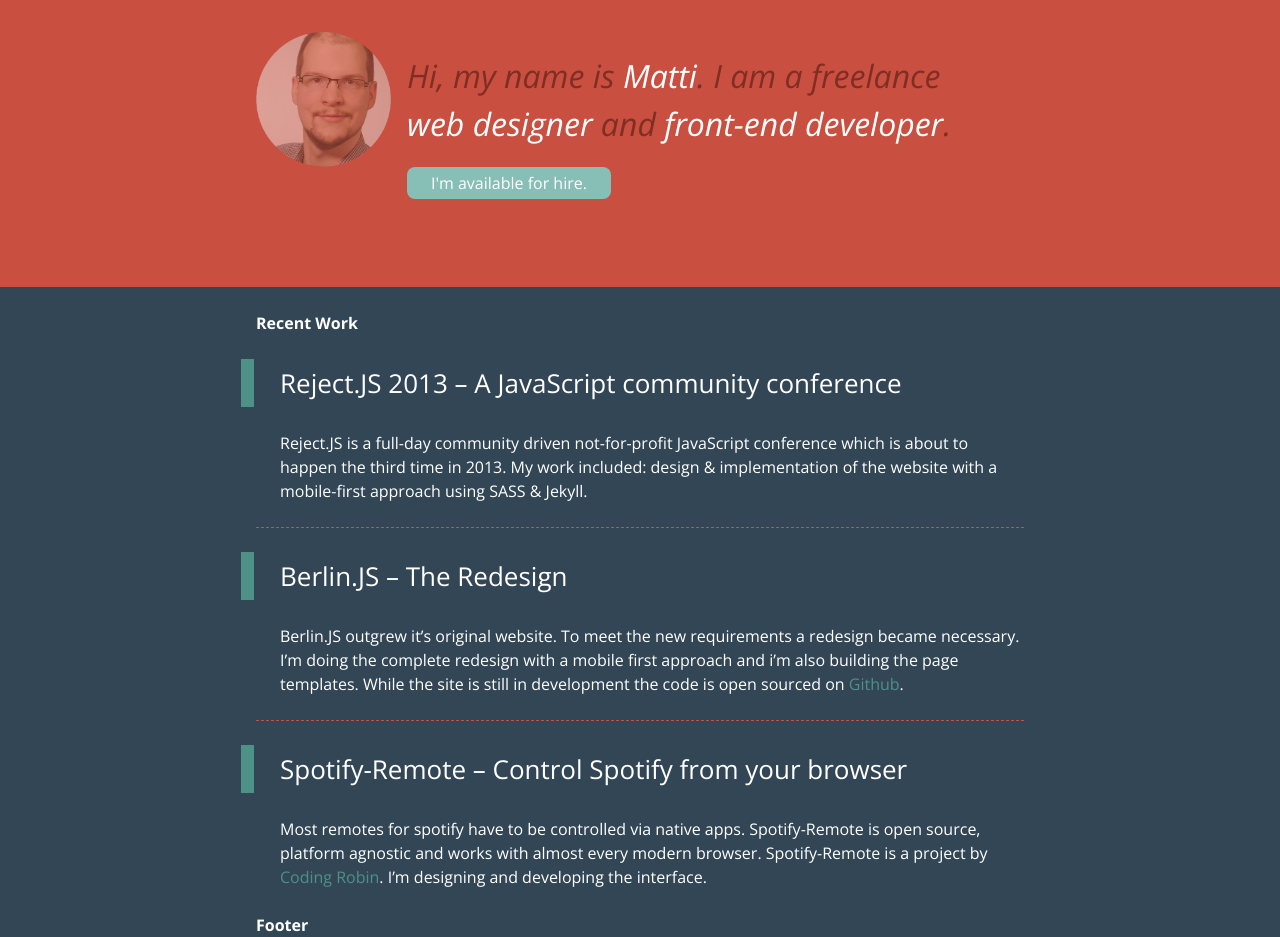
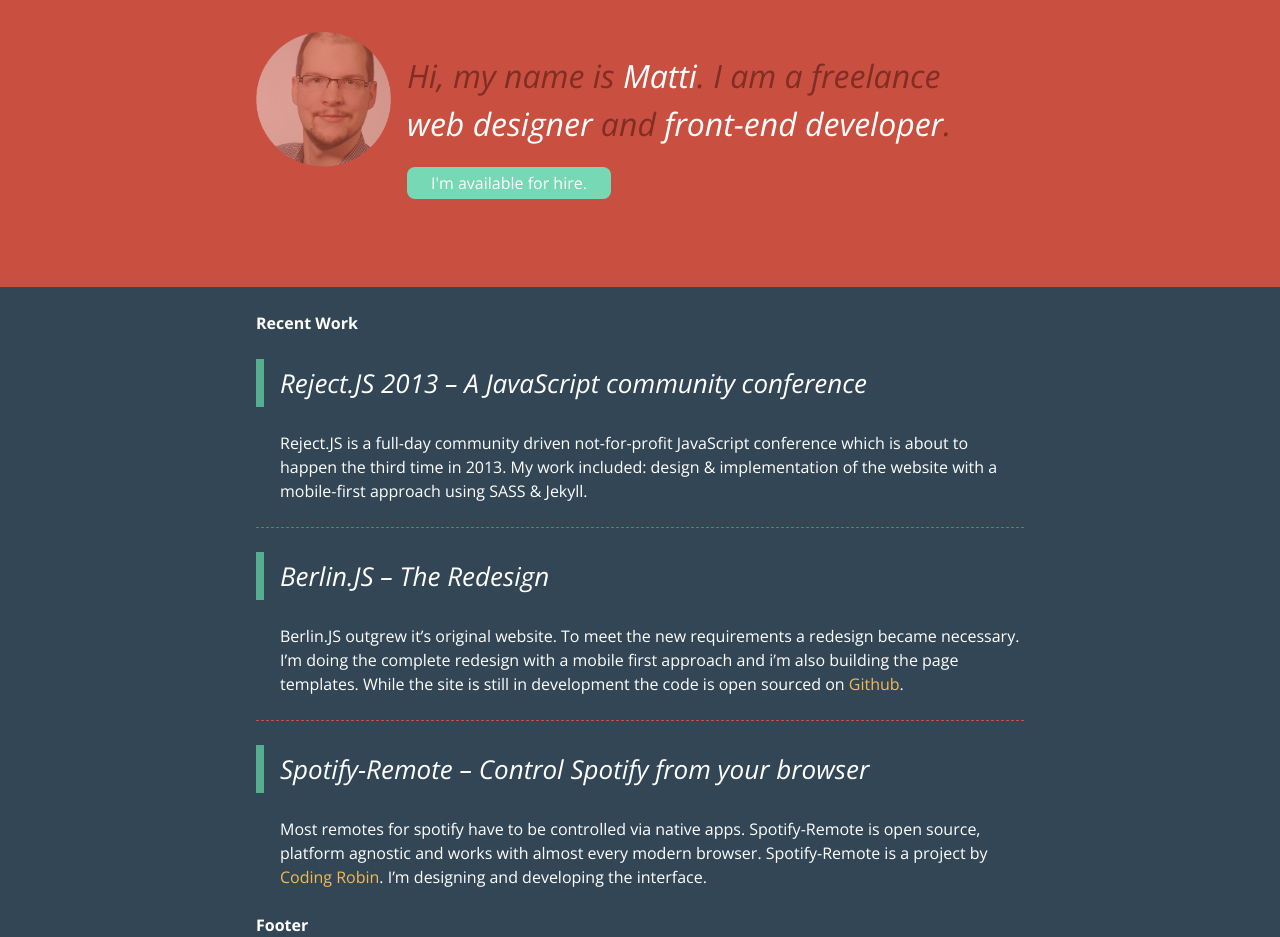
Before and after one commit to mbesser/mbesser.github.io, a Jekyll site: the page built from index.html, in a window 1280 px wide. Built offline with Jekyll 4.4.1, drawn with Linux system fonts in a browser that asks for light colours.

Commit message:
Adds new shades of green. Makes links yellow and h2 italic.

```diff
--- a/css/main.css
+++ b/css/main.css
@@ -11,7 +11,7 @@
   background-color: #324656; }
 
 a {
-  color: #4e9187;
+  color: #f1bb52;
   text-decoration: none; }
 
 .cf:before, .site-header:before,
@@ -49,6 +49,7 @@
 
 h2 {
   font-size: 1.6250rem;
+  font-style: italic;
   font-weight: 300;
   line-height: 3.0000rem;
   margin-top: 1.5rem;
@@ -90,9 +91,9 @@
     transition: background-color 0.3s; }
 
 .btn-green {
-  background-color: #87beb6; }
+  background-color: #76d8b4; }
   .btn-green:hover {
-    background-color: #4e9187; }
+    background-color: #55af8e; }
 
 .site-header {
   padding: 2em 0 4em;
@@ -124,7 +125,7 @@
   .welcome {
     text-align: left; } }
 .post {
-  padding-left: 1.5em;
+  padding-left: 1.5rem;
   border-bottom: 1px dashed #c94f41; }
   .post:last-of-type {
     border-bottom: none; }
@@ -135,8 +136,8 @@
     position: absolute;
     display: block;
     top: 0;
-    left: -1.5em;
-    width: .5em;
+    left: -1.5rem;
+    width: .5rem;
     height: 100%;
-    background-color: #4e9187;
+    background-color: #55af8e;
     content: " "; }
--- a/sass/base/_basics.scss
+++ b/sass/base/_basics.scss
@@ -15,6 +15,6 @@
 }
 
 a {
-  color: $dark-green;
+  color: $yellow;
   text-decoration: none;
 }
--- a/sass/base/_typography.scss
+++ b/sass/base/_typography.scss
@@ -18,6 +18,7 @@
 
 h2 {
   font-size: 1.6250rem;
+  font-style: italic;
   font-weight: 300;
   line-height: 3.0000rem;
   margin-top: 1.5rem;
--- a/sass/base/_variables.scss
+++ b/sass/base/_variables.scss
@@ -3,9 +3,9 @@
 // $dark-red: #8E302D;
 // $light-red: #CE4F4B;
 
-$dark-green: #4E9187;
-$light-green: #4E9187;
-$lighter-green : lighten($light-green, 20%);
+$dark-green: #3D9373;
+$light-green: #55AF8E;
+$lighter-green : #76D8B4;
 
 // alternate palette
 
```
Also changed, not shown: sass/modules/_posts.scss (+7 -3 lines).
